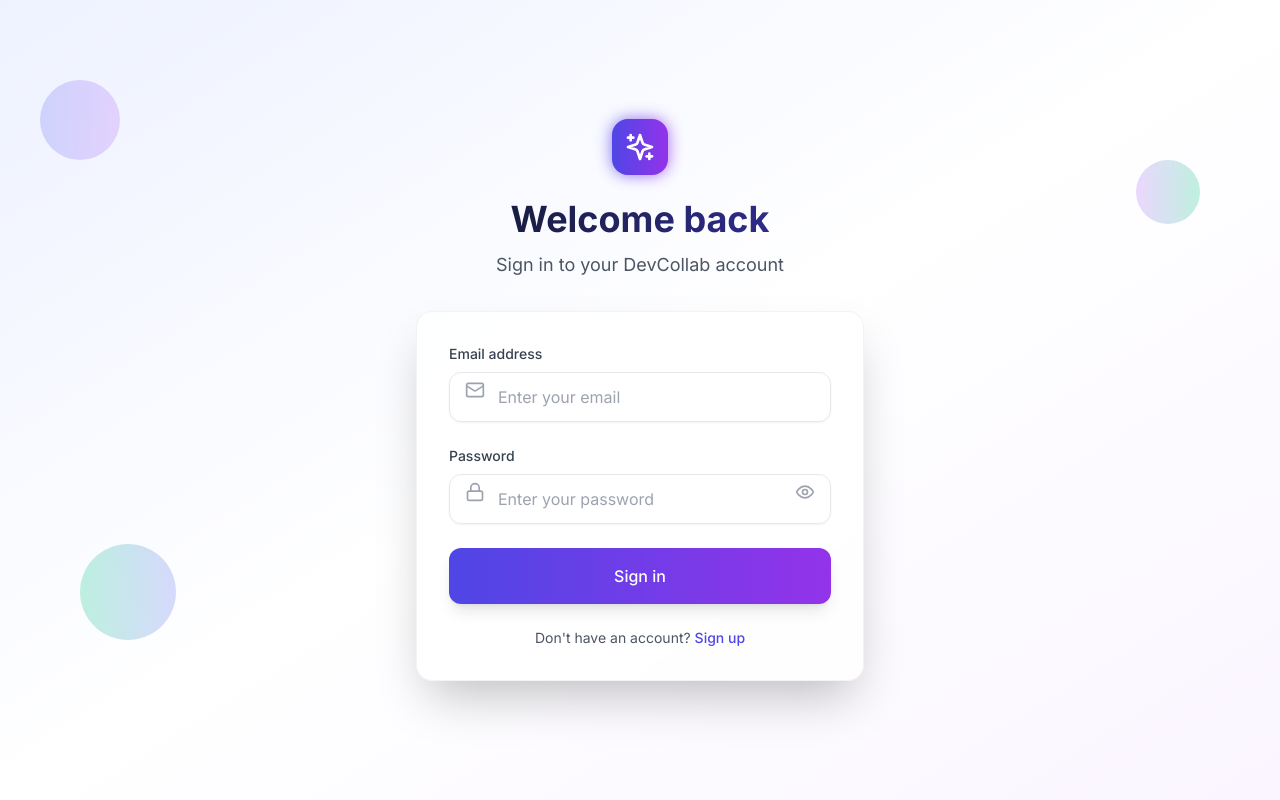
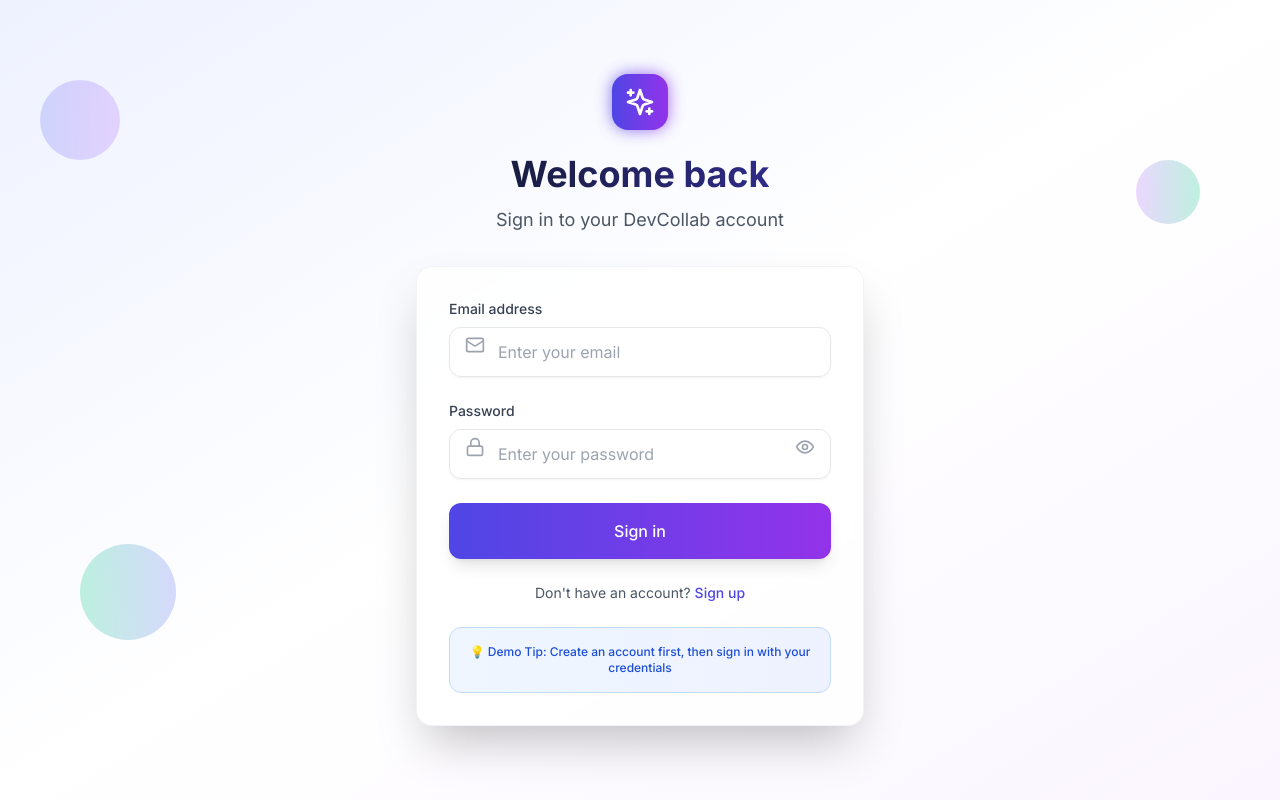
Before and after one commit to Elvaceishim/devcollab, a React (Vite) app: page /auth in a window 1280 px wide. Built offline with nearby package versions, Linux system fonts and the light colour scheme.

Commit message:
Updated LoginForm.tsx

```diff
--- a/src/components/auth/LoginForm.tsx
+++ b/src/components/auth/LoginForm.tsx
@@ -110,6 +110,12 @@ const LoginForm: React.FC = () => {
                 </Link>
               </p>
             </div>
+
+            <div className="mt-6 p-4 bg-gradient-to-r from-blue-50 to-indigo-50 rounded-xl border border-blue-200">
+              <p className="text-xs text-blue-700 text-center font-medium">
+                💡 Demo Tip: Create an account first, then sign in with your credentials
+              </p>
+            </div>
           </form>
         </div>
       </div>
```
